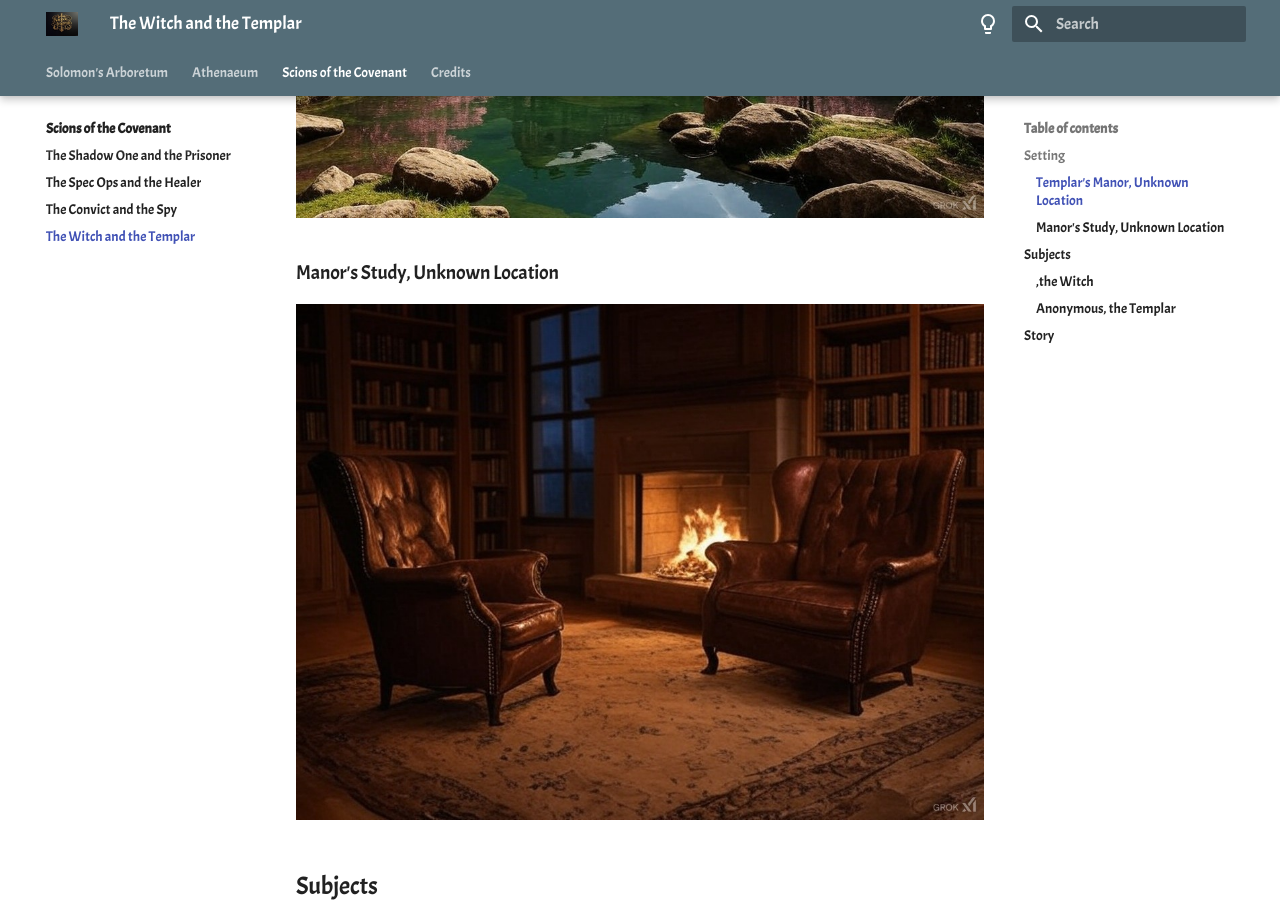
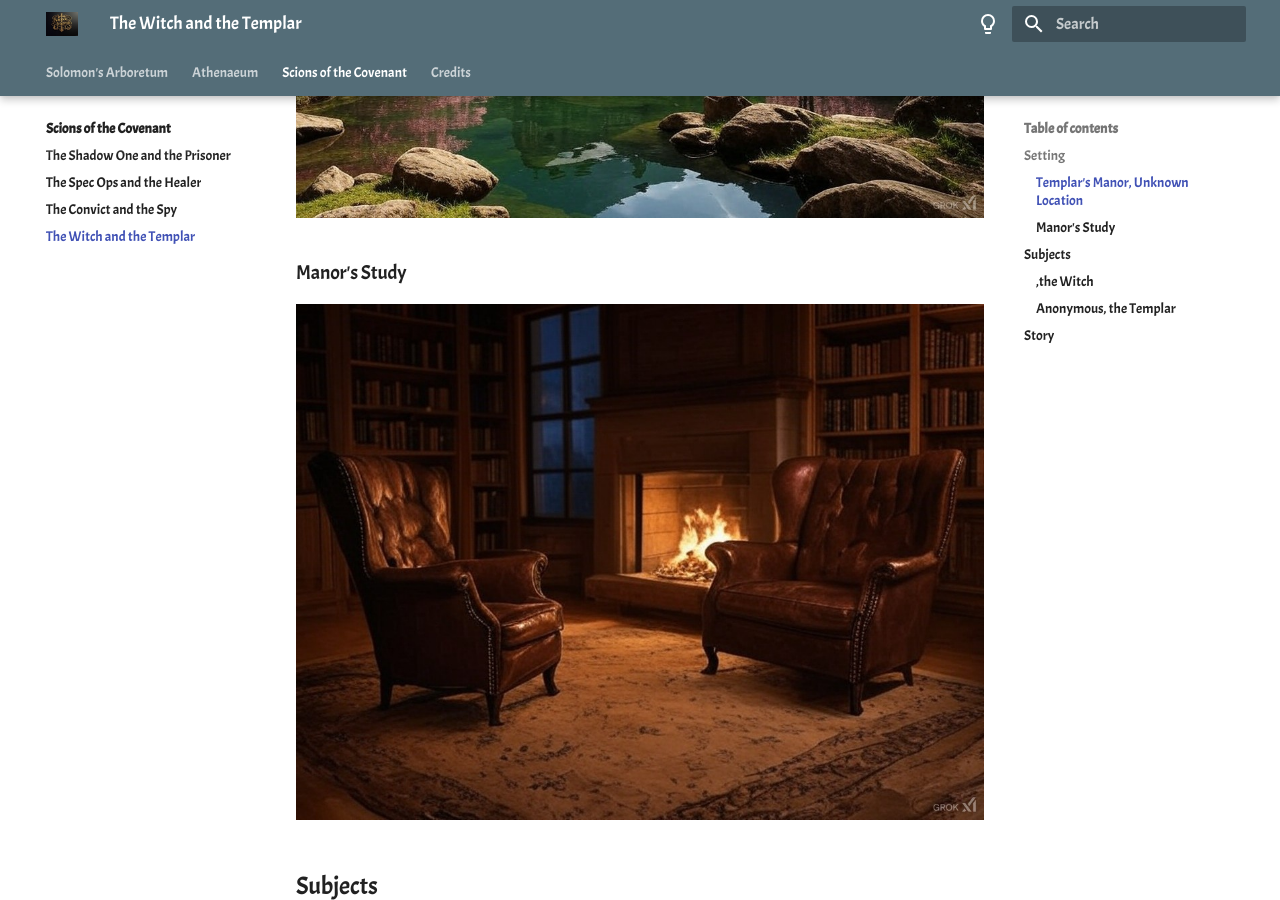
Before and after one commit to gamefreakcabe/solomons-arboretum, an MkDocs documentation site: the page built from docs/sotc/witch-templar.md, in a window 1280 px wide and 900 px high, scrolled down 664 px. Built offline with MkDocs 1.6.1 and Material for MkDocs 9.7.7, drawn with Linux system fonts in a browser that asks for light colours.

Commit message:
Update witch-templar.md

```diff
--- a/docs/sotc/witch-templar.md
+++ b/docs/sotc/witch-templar.md
@@ -6,7 +6,7 @@
 
 ![Manor's Study](../images/CoS/manor.jpg)
 
-### Manor's Study, Unknown Location
+### Manor's Study
 
 ![Manor's Study](../images/CoS/study.jpg)
 
```
